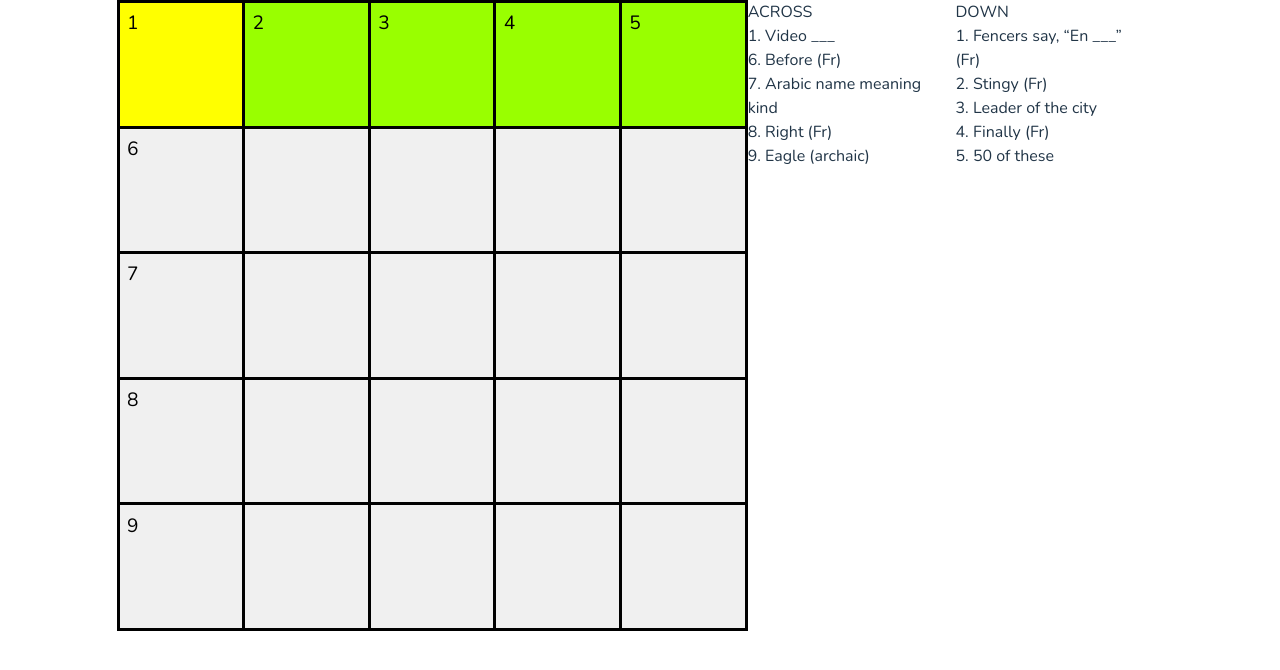
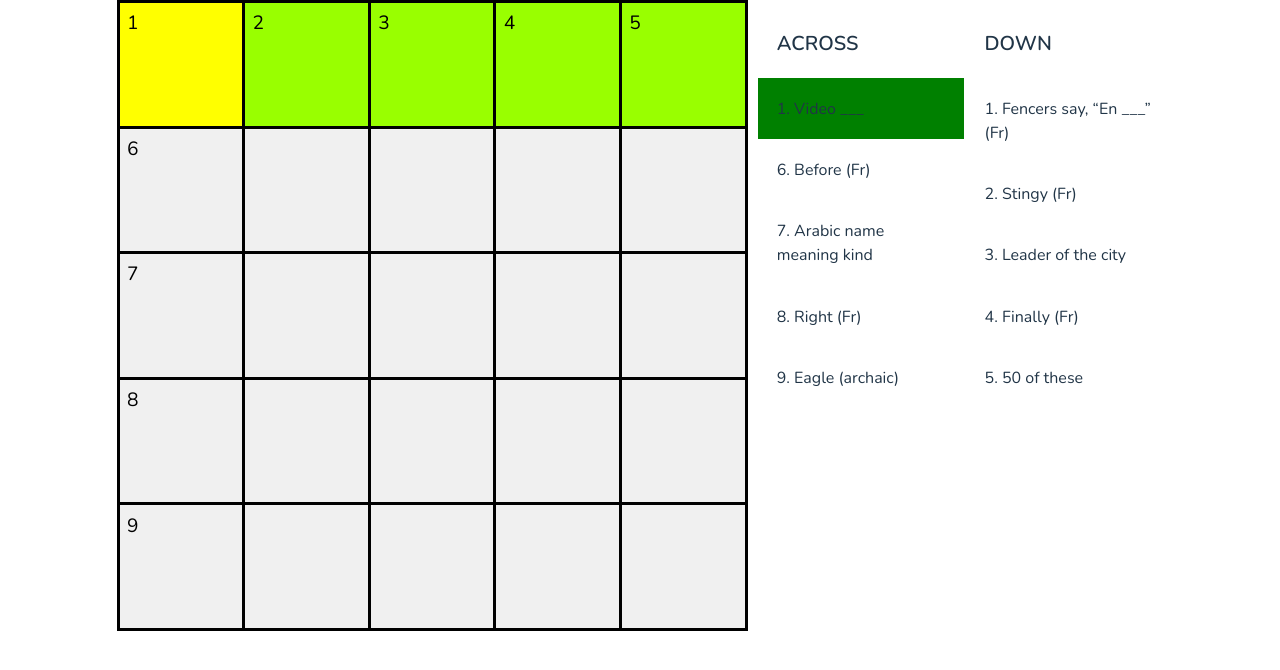
Before and after one commit to Charles-Hong520/crossword, a React (Vite) app: page / in a window 1280 px wide. Shown: the top 670 px of the page. Built offline with nearby package versions, Linux system fonts and the light colour scheme.

Commit message:
add highlighting to clue

```diff
--- a/src/components/Clues.jsx
+++ b/src/components/Clues.jsx
@@ -2,16 +2,47 @@ import { useState } from 'react';
 import '@/styles/Clues.css';
 
 
-function Clues({ puzzle, setHighlighted }) {
+function Clues({ puzzle, direction, setDirection, currPos, setCurrPos }) {
   const across = puzzle.across;
   const down = puzzle.down;
-  function ClueColumn({ clues, bannerName, highlight }) {
+  const owner = puzzle.owner;
+
+  function handleClueClick(dir, clueNumber) {
+    setDirection(dir);
+    if (dir === 'ACROSS') {
+      setCurrPos([...across[clueNumber].start]);
+    } else {
+      setCurrPos([...down[clueNumber].start]);
+    }
+
+  }
+
+  function getBackgroundColor(number, dir) {
+    let currClue, backgroundColor;
+    if (dir == "ACROSS") {
+      currClue = owner.across[currPos[0] * puzzle.cols + currPos[1]];
+    } else {
+      currClue = owner.down[currPos[0] * puzzle.cols + currPos[1]];
+    }
+    if (currClue === number && dir === direction) {
+      backgroundColor = "green";
+    } else {
+      backgroundColor = "transparent";
+    }
+    return { backgroundColor: backgroundColor };
+  }
+
+
+  function ClueColumn({ clues, bannerName }) {
     return (
       <>
-        <ul>
-          <p>{bannerName}</p>
+        <ul className='clue-container'>
+          <p className='banner-name'>{bannerName}</p>
           {Object.entries(clues).map(([number, data]) => (
-            <li key={number} onClick={setHighlighted}>
+            <li className='clue-item' key={number}
+              onClick={() => handleClueClick(bannerName, number)}
+              style={getBackgroundColor(+number, bannerName)}
+            >
               {number}. {data.clue}
             </li>
           ))}
--- a/src/components/Grid.jsx
+++ b/src/components/Grid.jsx
@@ -1,35 +1,31 @@
 import { useEffect, useState, useMemo } from 'react'
 import '@/styles/Grid.css';
 
+function Grid({ puzzle, direction, setDirection, currPos, setCurrPos }) {
 
-
-function Grid({ puzzle }) {
   const ROWS = puzzle.rows;
   const COLS = puzzle.cols;
   const across = puzzle.across;
   const down = puzzle.down;
-  const [currRow, setCurrRow] = useState(0);
-  const [currCol, setCurrCol] = useState(0);
+
   const [letters, setLetters] = useState(' '.repeat(ROWS * COLS));
-  const [highlightDir, setHighlightDir] = useState('row'); // 'row' or 'col'
 
   function Cell({ pos }) {
     function handleCellClick() {
-      if (currRow == pos[0] && currCol == pos[1]) {
+      if (currPos[0] === pos[0] && currPos[1] === pos[1]) {
         console.log("same", pos);
-        setHighlightDir(highlightDir === 'row' ? 'col' : 'row');
+        setDirection(direction === 'ACROSS' ? 'DOWN' : 'ACROSS');
       } else {
-        setCurrRow(pos[0]);
-        setCurrCol(pos[1]);
+        setCurrPos([...pos]);
       }
     }
 
     const getBackgroundColor = () => {
-      if (pos[0] == currRow && pos[1] == currCol) {
+      if (pos[0] === currPos[0] && pos[1] === currPos[1]) {
         return "yellow";
-      } else if (highlightDir == 'row' && currRow === pos[0]) {
+      } else if (direction === 'ACROSS' && currPos[0] === pos[0]) {
         return "#99ff00";
-      } else if (highlightDir == 'col' && currCol === pos[1]) {
+      } else if (direction === 'DOWN' && currPos[1] === pos[1]) {
         return "#99ff00";
       }
       return "#f0f0f0";
@@ -43,15 +39,16 @@ function Grid({ puzzle }) {
           onClick={handleCellClick}>
 
           <p className='top-left-corner'>{clueNumberTable[pos]}</p>
-          {letters[flatten(pos[0], pos[1])]}
+          {letters[flatten(...pos)]}
 
         </div>
       </>
     )
   };
+
   function setCurrLetter(i) {
     setLetters(letters => {
-      return letters.slice(0, currRow * COLS + currCol) + i + letters.slice(currRow * COLS + currCol + 1);
+      return letters.slice(0, flatten(...currPos)) + i + letters.slice(flatten(...currPos) + 1);
     });
   }
 
@@ -77,34 +74,31 @@ function Grid({ puzzle }) {
     }
   }
 
+
+
+  useEffect(() => {
     function handleLetterInput(key) {
       // change highlighted box to next one
       setCurrLetter(key);
-    if (highlightDir === 'row') {
+      if (direction === 'ACROSS') {
         //find to the right, if not, go down 1 col, if not, go to 0,0
-      if (currCol === COLS - 1 && currRow === ROWS - 1) {
-        setCurrRow(0);
-        setCurrCol(0);
-      } else if (currCol === COLS - 1) {
-        setCurrRow(currRow + 1);
-        setCurrCol(0);
+        if (currPos[1] === COLS - 1 && currPos[0] === ROWS - 1) {
+          setCurrPos([0, 0]);
+        } else if (currPos[1] === COLS - 1) {
+          setCurrPos([currPos[0] + 1, 0]);
         } else {
-        setCurrCol(currCol + 1);
+          setCurrPos([currPos[0], currPos[1] + 1]);
         }
       } else {
-      if (currCol === COLS - 1 && currRow === ROWS - 1) {
-        setCurrRow(0);
-        setCurrCol(0);
-      } else if (currRow === ROWS - 1) {
-        setCurrRow(0);
-        setCurrCol(currCol + 1);
+        if (currPos[1] === COLS - 1 && currPos[0] === ROWS - 1) {
+          setCurrPos([0, 0]);
+        } else if (currPos[0] === ROWS - 1) {
+          setCurrPos([0, currPos[1] + 1]);
         } else {
-        setCurrRow(currRow + 1);
+          setCurrPos([currPos[0] + 1, currPos[1]]);
         }
       }
     }
-
-  useEffect(() => {
     function handleKeyDown(event) {
       const { key } = event;
       if (event.ctrlKey) {
@@ -115,49 +109,58 @@ function Grid({ puzzle }) {
       } else {
         switch (key) {
           case 'ArrowUp':
-            if (highlightDir === 'row') {
-              setHighlightDir('col');
+            if (direction === 'ACROSS') {
+              setDirection('DOWN');
             } else {
-              setCurrRow((currRow - 1 + ROWS) % ROWS);
+              setCurrPos([(currPos[0] - 1 + ROWS) % ROWS, currPos[1]]);
             }
             break;
           case 'ArrowDown':
-            if (highlightDir === 'row') {
-              setHighlightDir('col');
+            if (direction === 'ACROSS') {
+              setDirection('DOWN');
             } else {
-              setCurrRow((currRow + 1) % ROWS);
+              setCurrPos([(currPos[0] + 1) % ROWS, currPos[1]]);
             }
             break;
           case 'ArrowLeft':
-            if (highlightDir === 'col') {
-              setHighlightDir('row');
+            if (direction === 'DOWN') {
+              setDirection('ACROSS');
             } else {
-              setCurrCol((currCol - 1 + COLS) % COLS);
+              setCurrPos([currPos[0], (currPos[1] - 1 + COLS) % COLS]);
             }
             break;
           case 'ArrowRight':
-            if (highlightDir === 'col') {
-              setHighlightDir('row');
+            if (direction === 'DOWN') {
+              setDirection('ACROSS');
             } else {
-              setCurrCol((currCol + 1) % COLS);
+              setCurrPos([currPos[0], (currPos[1] + 1) % COLS]);
             }
             break;
           case 'Backspace':
-            if (highlightDir === 'row') {
-              setCurrCol(Math.max(0, currCol - 1));
+            if (direction === 'ACROSS') {
+              setCurrPos([currPos[0], Math.max(0, currPos[1] - 1)]);
             } else {
-              setCurrRow(Math.max(0, currRow - 1));
+              setCurrPos([Math.max(0, currPos[0] - 1), currPos[1]]);
             }
             setCurrLetter(' ');
+            break;
+          case 'Delete':
+            if (direction === 'ACROSS') {
+              setCurrPos([currPos[0], Math.min(COLS - 1, currPos[1] + 1)]);
+            } else {
+              setCurrPos([Math.min(ROWS - 1, currPos[0] + 1), currPos[1]]);
+            }
+            setCurrLetter(' ');
+            break;
         }
       }
     }
-
+    console.log(currPos);
     document.addEventListener("keydown", handleKeyDown);
     return () => {
       document.removeEventListener('keydown', handleKeyDown);
     };
-  }, [currRow, currCol, highlightDir]);
+  }, [currPos]);
 
 
 
--- a/src/components/Puzzle.jsx
+++ b/src/components/Puzzle.jsx
@@ -3,25 +3,26 @@ import Grid from '@/components/Grid'
 import Clues from '@/components/Clues'
 
 function Puzzle() {
-  const [highlighted, setHighlighted] = useState([]);
+  const [direction, setDirection] = useState("ACROSS");
+  const [currPos, setCurrPos] = useState([0, 0]);
 
   const puzzle = {
     title: "New Yorker 2/28/2025",
     rows: 5,
     cols: 5,
     across: {
-      1: { clue: "Video ___", start: [0, 0] },
-      6: { clue: "Before (Fr)", start: [1, 0] },
-      7: { clue: "Arabic name meaning kind", start: [2, 0] },
-      8: { clue: "Right (Fr)", start: [3, 0] },
-      9: { clue: "Eagle (archaic)", start: [4, 0] }
+      1: { clue: "Video ___", start: [0, 0], end: [0, 4] },
+      6: { clue: "Before (Fr)", start: [1, 0], end: [1, 4] },
+      7: { clue: "Arabic name meaning kind", start: [2, 0], end: [2, 4] },
+      8: { clue: "Right (Fr)", start: [3, 0], end: [3, 4] },
+      9: { clue: "Eagle (archaic)", start: [4, 0], end: [4, 4] }
     },
     down: {
-      1: { clue: "Fencers say, “En ___” (Fr)", start: [0, 0] },
-      2: { clue: "Stingy (Fr)", start: [0, 1] },
-      3: { clue: "Leader of the city", start: [0, 2] },
-      4: { clue: "Finally (Fr)", start: [0, 3] },
-      5: { clue: "50 of these", start: [0, 4] },
+      1: { clue: "Fencers say, “En ___” (Fr)", start: [0, 0], end: [4, 0] },
+      2: { clue: "Stingy (Fr)", start: [0, 1], end: [4, 1] },
+      3: { clue: "Leader of the city", start: [0, 2], end: [4, 2] },
+      4: { clue: "Finally (Fr)", start: [0, 3], end: [4, 3] },
+      5: { clue: "50 of these", start: [0, 4], end: [4, 4] },
     },
     answer: "gamesavantroyfadroiteerne",
     owner: {
@@ -38,10 +39,17 @@ function Puzzle() {
       <div style={containerStyle}>
         <Grid
           puzzle={puzzle}
+          direction={direction}
+          setDirection={setDirection}
+          currPos={currPos}
+          setCurrPos={setCurrPos}
         />
         <Clues
           puzzle={puzzle}
-          setHighlighted={setHighlighted}
+          direction={direction}
+          setDirection={setDirection}
+          currPos={currPos}
+          setCurrPos={setCurrPos}
         />
       </div>
     </>
--- a/src/styles/Clues.css
+++ b/src/styles/Clues.css
@@ -3,14 +3,24 @@
     grid-template-columns: 1fr 1fr;
 }
 
-ul {
+.clue-container {
     display: flex;
     flex-direction: column;
     list-style-type: none;
+    margin: 5%;
+    cursor: default;
 }
 
-li {
+.banner-name {
+    width: 90%;
+    padding: 10%;
+    font-weight: 600;
+    font-size: 20px;
+}
+
+.clue-item {
+    padding: 10%;
     width: 90%;
     word-wrap: break-word;
-        /* Wrap long words that exceed the max-width */
+    /* Wrap long words that exceed the max-width */
 }
```
Lines whose indentation alone changed are shown as unchanged.
